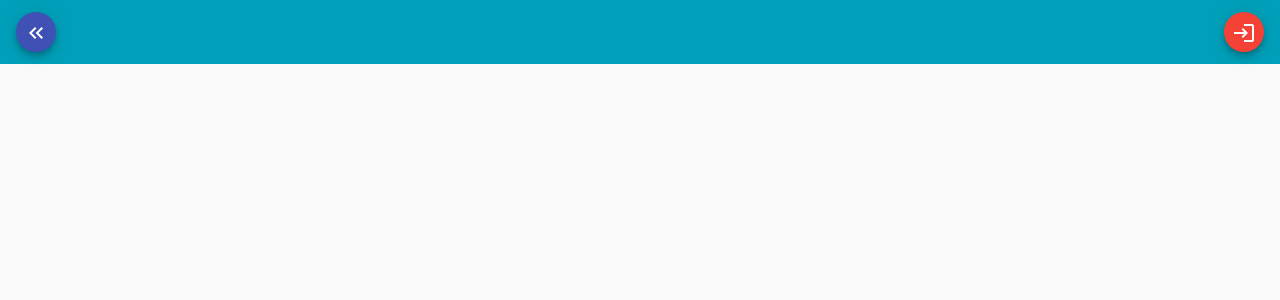
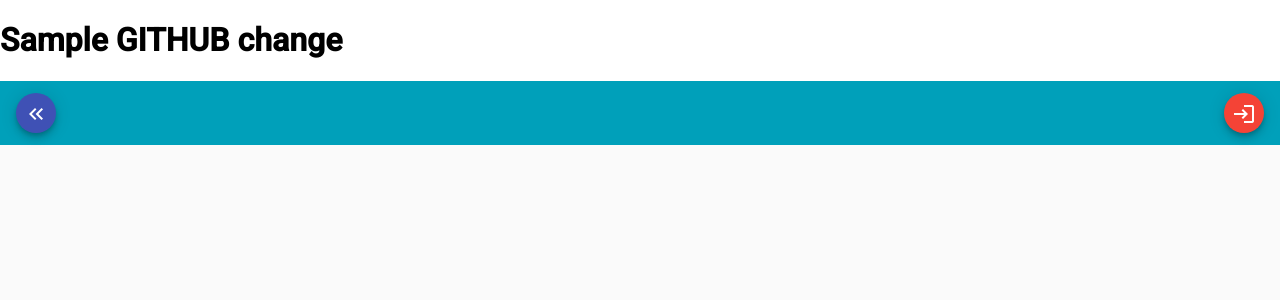
Before and after one commit to Ajinkya-Shinagare/rida-health, an Angular app: page / in a window 1280 px wide. Shown: the top 300 px of the page. Built offline with nearby package versions, Linux system fonts and the light colour scheme.

Commit message:
Add header to app component HTML

```diff
--- a/src/app/app.component.html
+++ b/src/app/app.component.html
@@ -1 +1,2 @@
+<h1>Sample GITHUB change</h1>
 <app-header></app-header>
```
